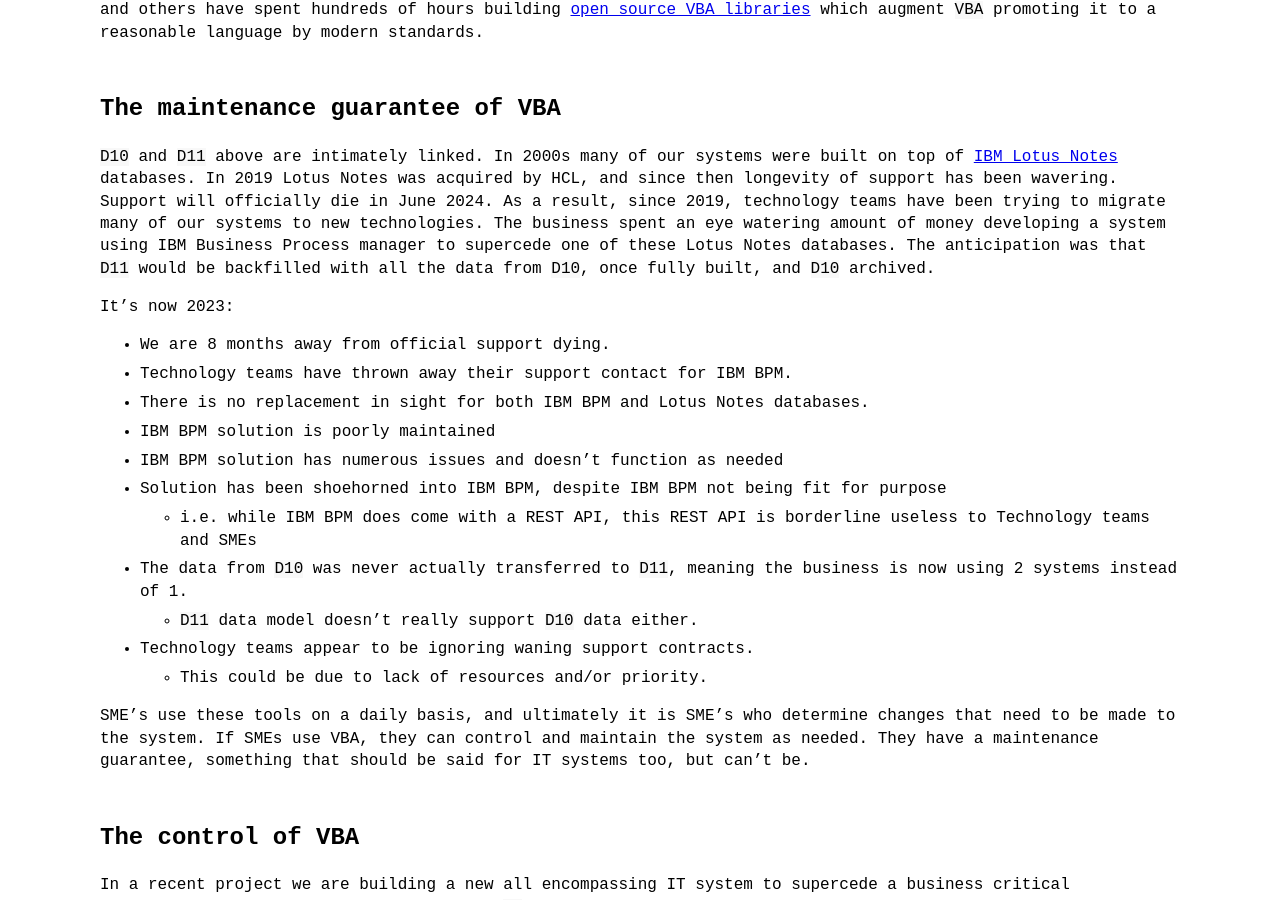
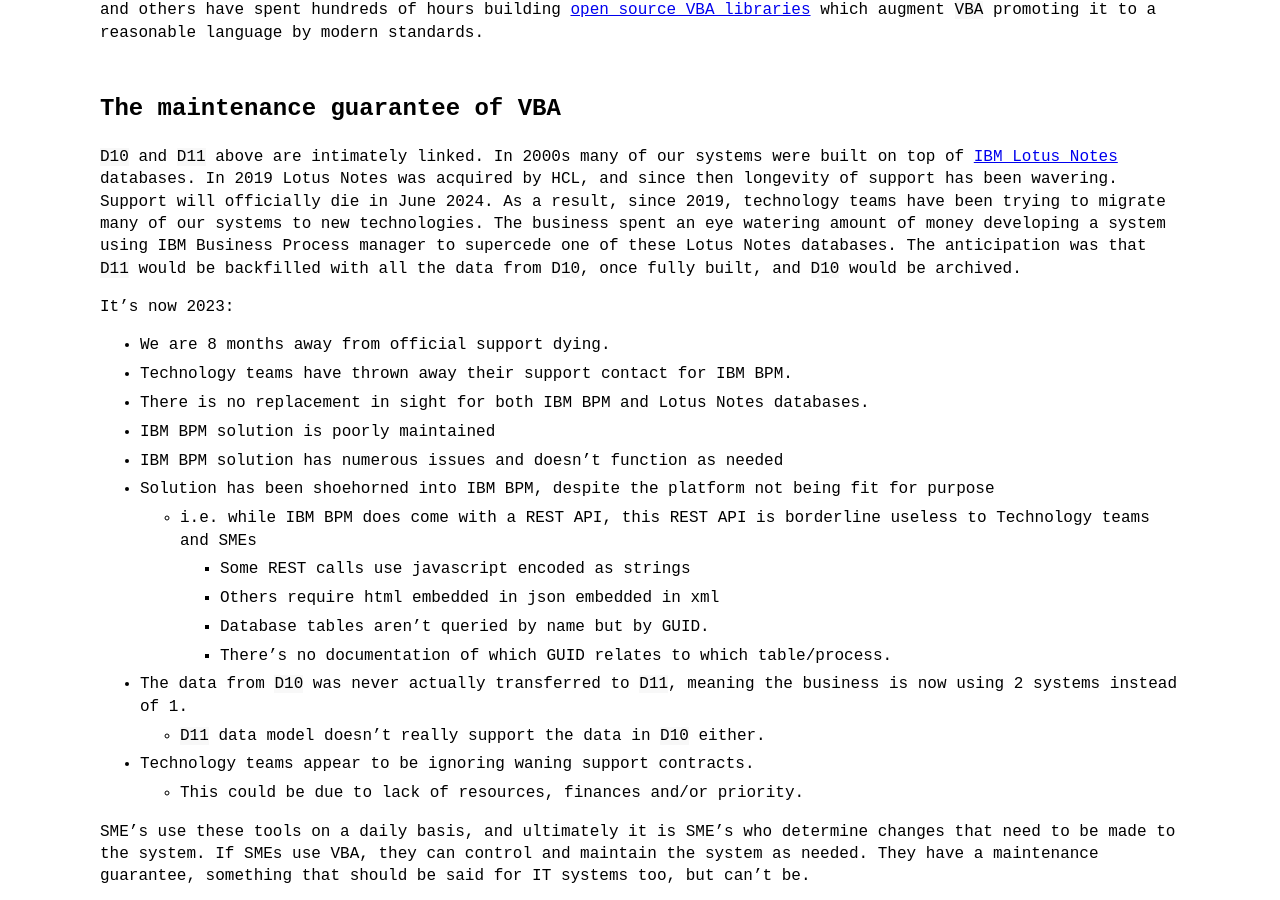
Before and after one commit to sancarn/vba-articles, a Jekyll site: the page built from _posts/2023-10-18-why-do-people-use-vba.md, in a window 1280 px wide and 900 px high, scrolled down 4629 px. Built offline with Jekyll 4.4.1, drawn with Linux system fonts in a browser that asks for light colours; comment, search, counter and statistics services are not loaded; some of the changed text lies outside the part shown.

Commit message:
Small updates to vba-articles

```diff
--- a/_posts/2023-10-18-why-do-people-use-vba.md
+++ b/_posts/2023-10-18-why-do-people-use-vba.md
@@ -93,7 +93,7 @@
 
 ## The maintenance guarantee of VBA
 
-`D10` and `D11` above are intimately linked. In 2000s many of our systems were built on top of [IBM Lotus Notes](https://en.wikipedia.org/wiki/IBM_Lotus_iNotes) databases. In 2019 Lotus Notes was acquired by HCL, and since then longevity of support has been wavering. Support will officially die in June 2024. As a result, since 2019, technology teams have been trying to migrate many of our systems to new technologies. The business spent an eye watering amount of money developing a system using IBM Business Process manager to supercede one of these Lotus Notes databases. The anticipation was that `D11` would be backfilled with all the data from `D10`, once fully built, and `D10` archived.
+`D10` and `D11` above are intimately linked. In 2000s many of our systems were built on top of [IBM Lotus Notes](https://en.wikipedia.org/wiki/IBM_Lotus_iNotes) databases. In 2019 Lotus Notes was acquired by HCL, and since then longevity of support has been wavering. Support will officially die in June 2024. As a result, since 2019, technology teams have been trying to migrate many of our systems to new technologies. The business spent an eye watering amount of money developing a system using IBM Business Process manager to supercede one of these Lotus Notes databases. The anticipation was that `D11` would be backfilled with all the data from `D10`, once fully built, and `D10` would be archived.
 
 It's now 2023:
 
@@ -102,12 +102,16 @@
 * There is no replacement in sight for both IBM BPM and Lotus Notes databases.
 * IBM BPM solution is poorly maintained
 * IBM BPM solution has numerous issues and doesn't function as needed
-* Solution has been shoehorned into IBM BPM, despite IBM BPM not being fit for purpose
+* Solution has been shoehorned into IBM BPM, despite the platform not being fit for purpose
   * i.e. while IBM BPM does come with a REST API, this REST API is borderline useless to Technology teams and SMEs
+    * Some REST calls use javascript encoded as strings
+    * Others require html embedded in json embedded in xml
+    * Database tables aren't queried by name but by GUID.
+    * There's no documentation of which GUID relates to which table/process.
 * The data from `D10` was never actually transferred to `D11`, meaning the business is now using 2 systems instead of 1.
-  * `D11` data model doesn't really support `D10` data either.
+  * `D11` data model doesn't really support the data in `D10` either.
 * Technology teams appear to be ignoring waning support contracts.
-  * This could be due to lack of resources and/or priority.
+  * This could be due to lack of resources, finances and/or priority.
 
 SME's use these tools on a daily basis, and ultimately it is SME's who determine changes that need to be made to the system. If SMEs use VBA, they can control and maintain the system as needed. They have a maintenance guarantee, something that should be said for IT systems too, but can't be.
 
@@ -136,6 +140,10 @@
 
 Ultimately, as long as code stays in VBA it is controlled by the SMEs and the business. Technology teams rarely relinquish control to business teams. SMEs can ensure that software is developed properly in a modular fashion and doesn't end up as a cluster of barely working technologies loosely linked together.
 
+## The UX of VBA
+
+This is a smaller one, because you can always make familiar feeling tools in any language, but there is something to be said about the fact that most engineers use spreadsheets in their day job, and how VBA is embedded within these spreadsheets and can improve on UX. Giving someone a foreign tool in a familiar environment, is often much more powerful to that user, than a foreign tool in a foreign environment.
+
 ## Conclusion
 
 In conclusion, yes, we (and many others in businesses) do choose to use spreadsheets (and VBA) for many tasks within our organisations, there are many reasons for this, including:
```
